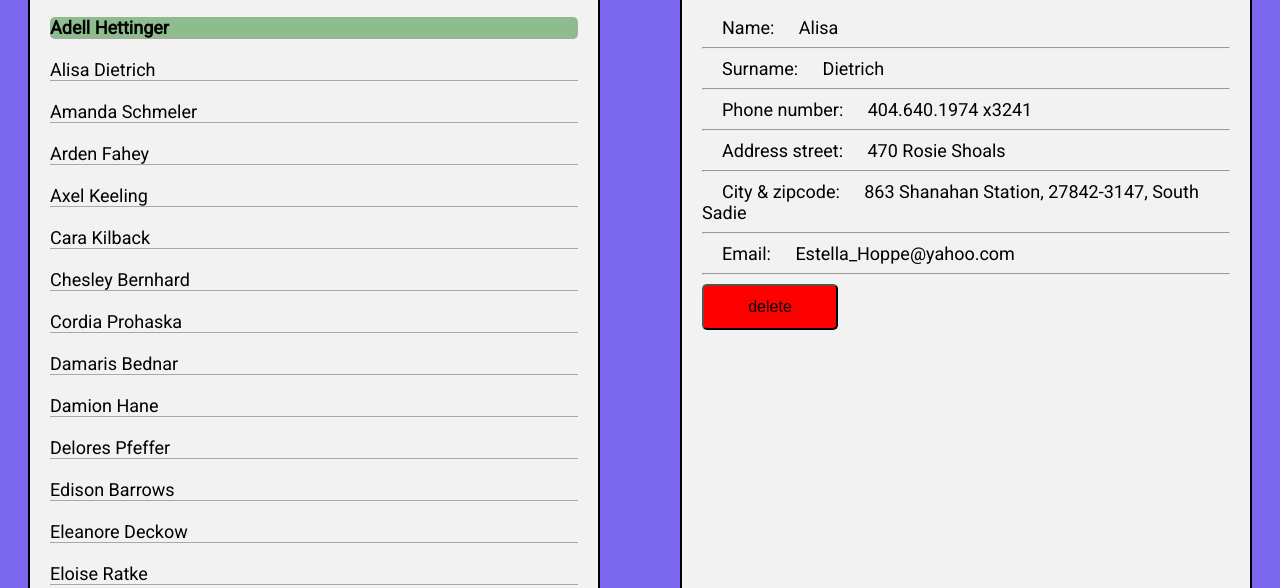
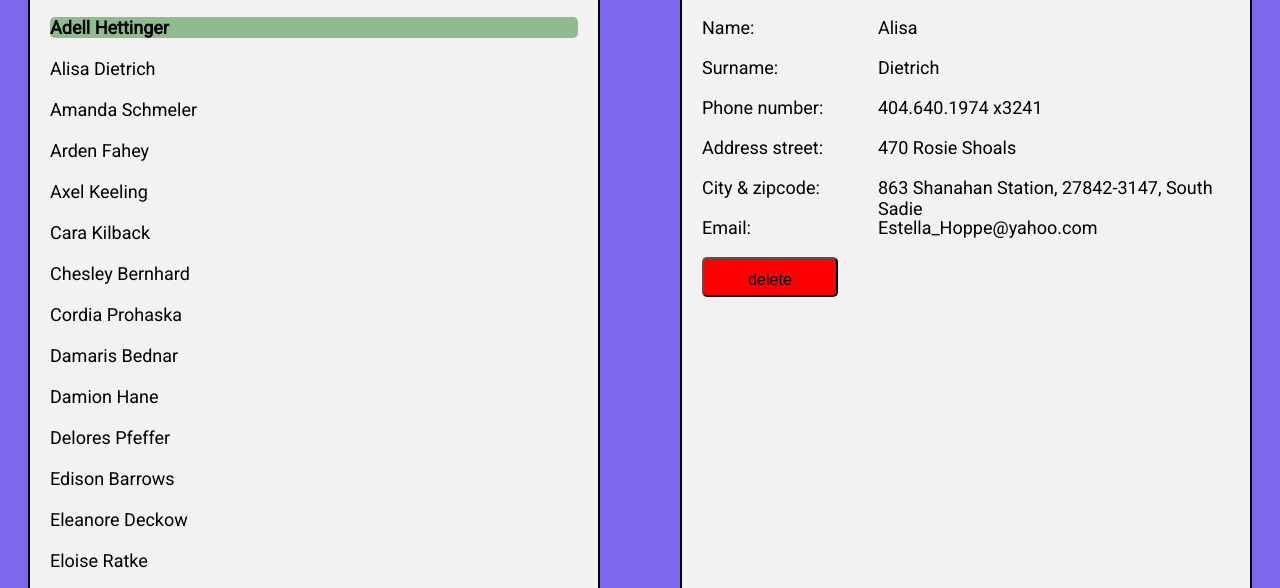
Before and after one commit to elena-dev-thought/digital-address-book, a website: page index.html in a window 1280 px wide. Shown: the part 133-721 px from the top of the page. Drawn offline with nearby package versions, Linux system fonts and the light colour scheme; a web font is replaced by a local one.

Commit message:
- fix grid for 2 columns

```diff
--- a/main.js
+++ b/main.js
@@ -80,34 +80,45 @@ function insertNewContactItem(newContact) {
 
 function showContactDetail(contact) {
   const template = `
-  <div class="margin20">
-  <div class="input-name" data > <span class="margin20">Name: </span> <span>${contact.name}</span>
-  <hr>
+  <div class="margin20 content-item">
+  <div> <span>Name: </span>
   </div>
-<div class="input-name"> <span class="margin20">Surname: </span> <span>${contact.surname}</span>
-  <hr>
+  <div>
+      <span >${contact.name}</span>
   </div>
-<div class="input-name"> <span class="margin20">Phone number:</span> <span>${contact.phoneNumber}</span>
-  <hr>
+  <div > <span>Surname: </span>
   </div>
-<div class="input-name"><span class="margin20"> Address street: </span> <span>${contact.street}</span>
-  <hr>
+  <div>
+      <span >${contact.surname}</span>
   </div>
-<div class="input-name"><span class="margin20"> City & zipcode: </span> <span>${contact.city}</span>
-  <hr>
+  <div > <span>Phone number:</span>
   </div>
-<div class="input-name"><span class="margin20"> Email: </span> <span>${contact.email}</span>
-<hr>
+  <div>
+      <span >${contact.phoneNumber}</span>
+  </div>
+  <div ><span> Address street: </span>
+  </div>
+  <div>
+      <span >${contact.street}</span>
+  </div>
+  <div ><span> City & zipcode: </span>
+  </div>
+  <div>
+      <span >${contact.city}</span>
+  </div>
+  <div ><span> Email: </span>
+  </div>
+  <div>
+      <span   >${contact.email}</span>
   </div>
   <button class="btn delete toolbar-element">delete</button>
 </div>`;
-
   $('.content.contact-details').html(template);
 }
 
 function showAddContact() {
-  const template = `  <form id="addContactForm" class="contact-item margin20" action="#">
-  <div class="input-name"> <span class="margin20">Name: </span>
+  const template = ` <form id="addContactForm" class="contact-item margin20" action="#">
+  <div > <span>Name: </span>
       <hr>
   </div>
   <div class="input-content"> <input required name="name" />
--- a/styles.css
+++ b/styles.css
@@ -79,17 +79,20 @@ input[type='text']:focus {
   background-color: #f2f2f2;
   border-radius: 5px;
   border: 2px solid;
-  /* display: grid;
-  grid-template-columns: 1fr 2fr;
-  grid-template-rows: repeat(6, 50px);
-  grid-template-areas:
-    'input-name input-content'
-    'input-name input-content'
-    'input-name input-content'
-    'input-name input-content'
-    'input-name input-content'; */
+  display: grid;
 }
 
+.content.contact-details > div {
+  border-bottom: solid darkgray 1px;
+}
+
+.content-item {
+  display: grid;
+  grid-template-columns: 1fr 2fr;
+  grid-template-rows: 40px;
+  grid-auto-flow: row;
+  grid-auto-rows: 40px;
+}
 .hide {
   display: none;
 }
@@ -109,14 +112,6 @@ contact-details div div {
   height: 40px;
 }
 
-.input-name {
-  grid-area: input-name;
-}
-
-.input-content {
-  grid-area: input-content;
-}
-
 .save {
   background-color: green;
 }
@@ -127,18 +122,14 @@ contact-details div div {
   border-radius: 5px;
 }
 
-.contact-item {
-  border-bottom: solid darkgray 1px;
-}
-
 .delete {
   background-color: red;
 }
 
 form {
   display: grid;
-  grid-template-columns: 1fr 1fr;
-  grid-template-rows: 40px;
+  grid-template-columns: 1fr 2fr;
+  grid-template-rows: 60px;
   grid-auto-flow: row;
-  grid-auto-rows: 40px;
+  grid-auto-rows: 60px;
 }
```
Also changed, not shown: index.html (+1 -0 lines). Lines whose indentation alone changed are shown as unchanged.
